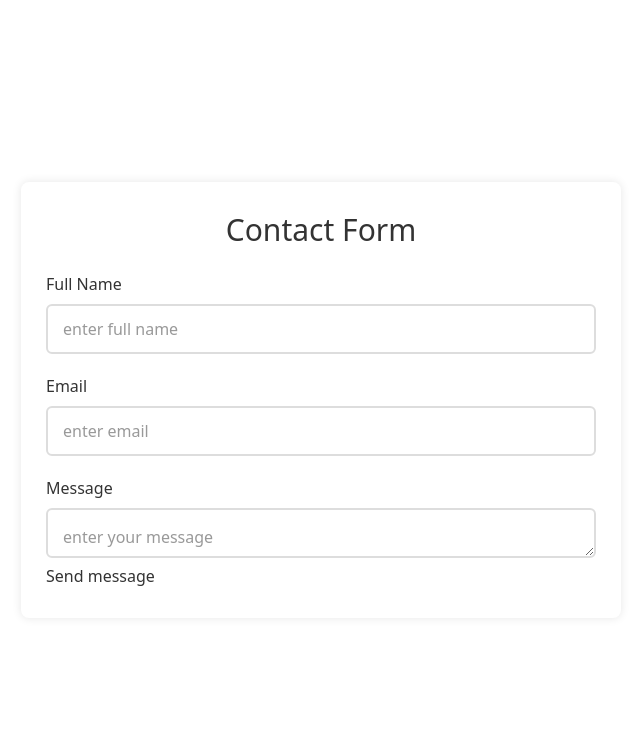
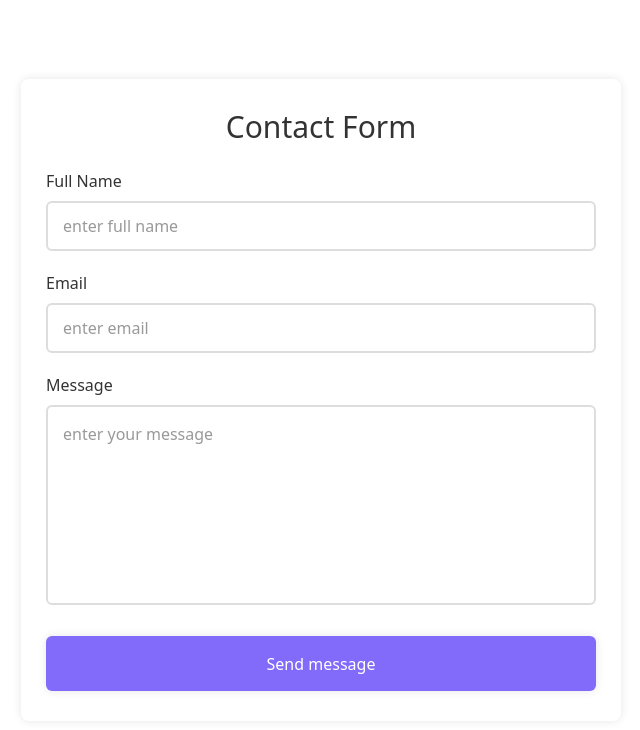
Before and after one commit to PraneethBunny123/All-App, a React (Vite) app: page / in a window 1280 px wide. Shown: the top 730 px of the page, without its empty margins (319-959 px from the left). Built offline with nearby package versions, Linux system fonts and the light colour scheme.

Commit message:
Added few more styles

```diff
--- a/src/project-apps/Form/EmailForm/ContactForm.css
+++ b/src/project-apps/Form/EmailForm/ContactForm.css
@@ -38,3 +38,22 @@ form .input-box {
     color: #333;
     margin-top: 8px;
 }
+
+.input-box .field.mess {
+    height: 200px;
+    resize: none;
+}
+
+form button {
+    width: 100%;
+    height: 55px;
+    background: #826afb;
+    border: none;
+    border-radius: 6px;
+    box-shadow: 0 0 10px rgba(0, 0, 0, .1);
+    cursor: pointer;
+    font-size: 16px;
+    color: #fff;
+    font-weight: 500;
+    margin-top: 25px;
+}
--- a/src/project-apps/Form/EmailForm/ContactForm.jsx
+++ b/src/project-apps/Form/EmailForm/ContactForm.jsx
@@ -15,7 +15,7 @@ export default function ContactForm() {
                 </div>
                 <div className='input-box'>
                     <label>Message</label>
-                    <textarea type="text" placeholder="enter your message" className='field' required />
+                    <textarea type="text" placeholder="enter your message" className='field mess' required />
                 </div>
                 <button type="submit">Send message</button>
             </form>
```
